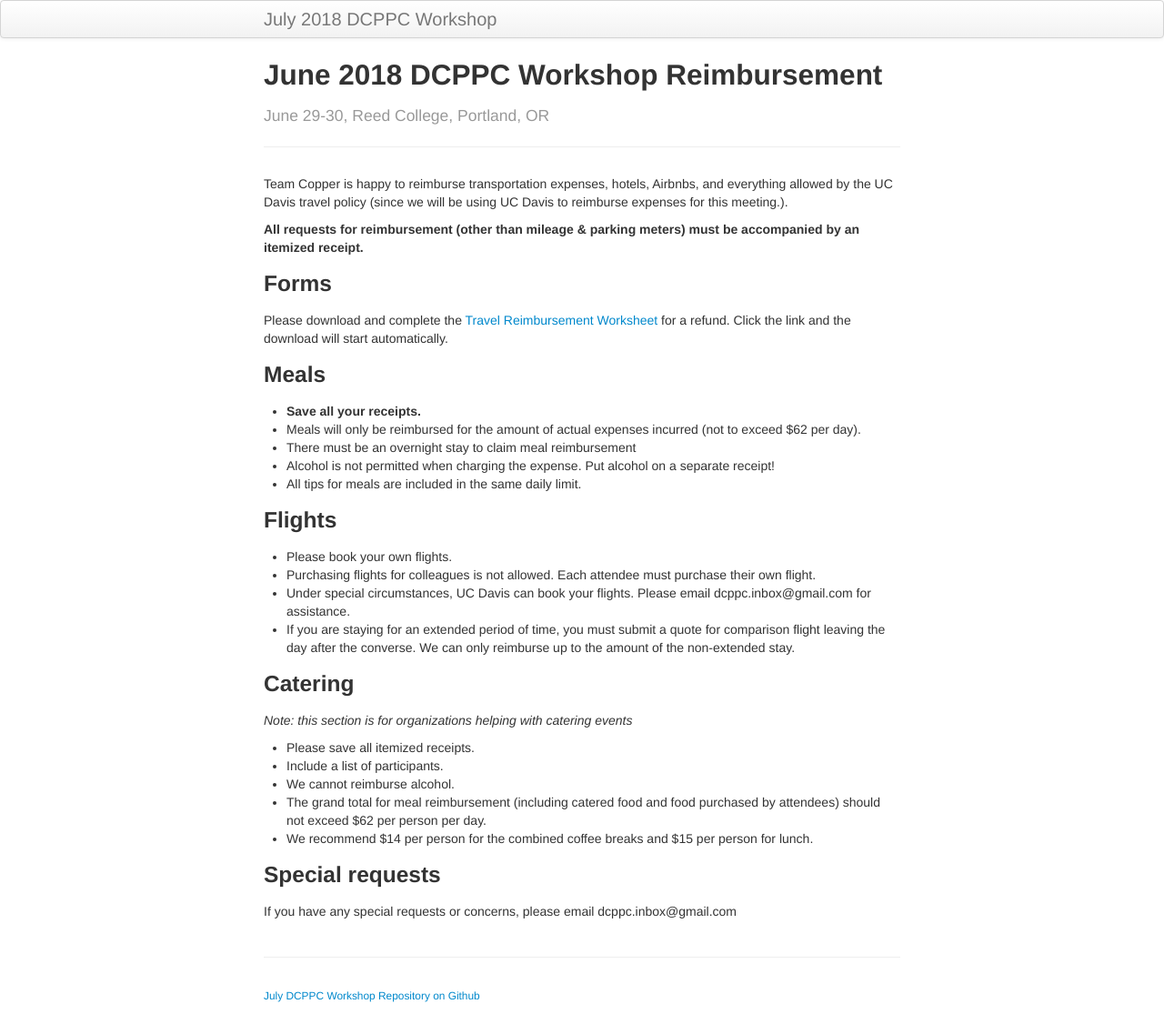
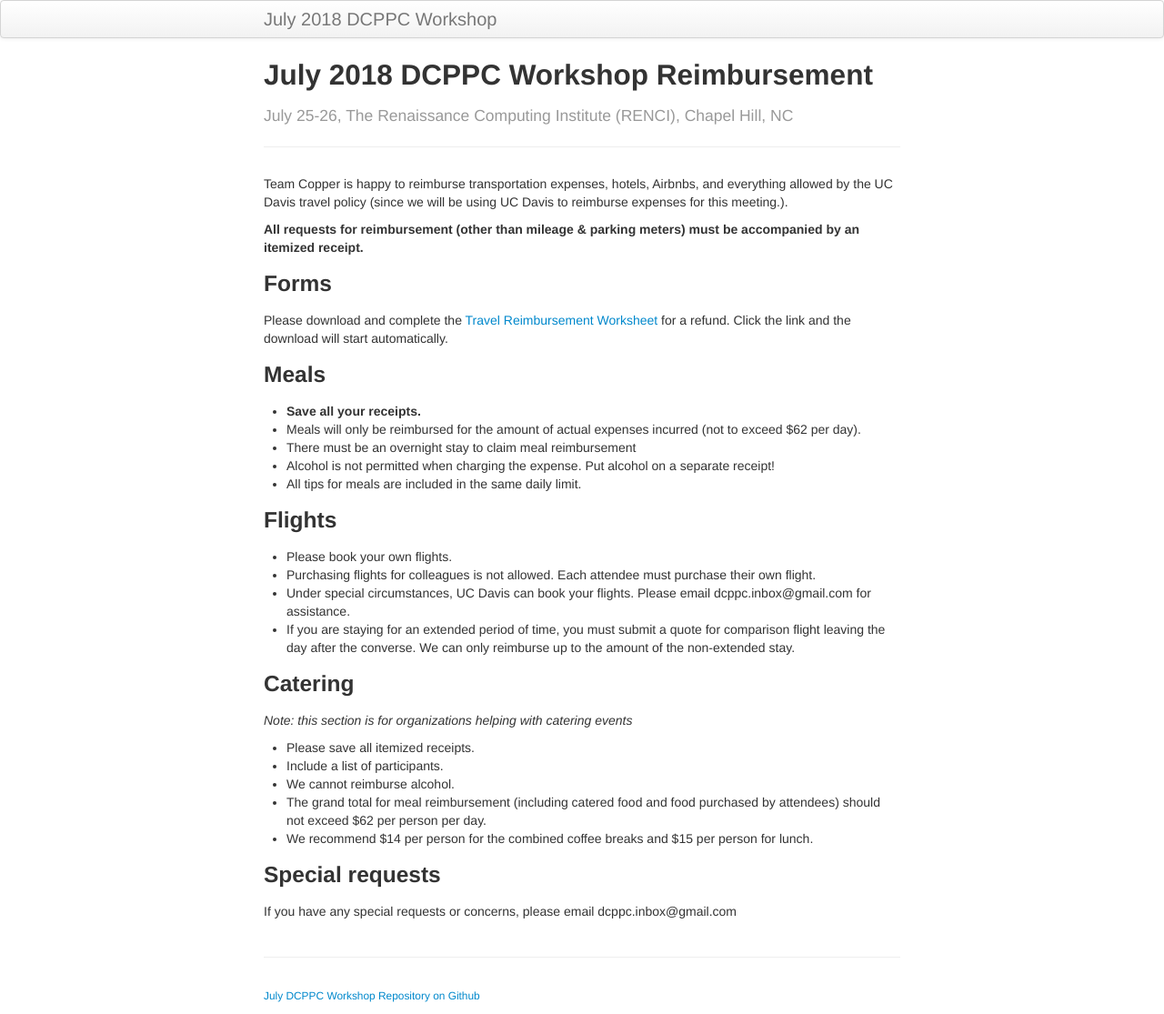
Before and after one commit to dcppc/2018-july-workshop, a Jekyll site: the page built from docs/reimbursements.md, in a window 1280 px wide. Shown: the whole page at 91% size. Built offline with Jekyll 4.4.1, drawn with Linux system fonts in a browser that asks for light colours.

Commit message:
Fix link/title - June -> July

```diff
--- a/docs/reimbursements.md
+++ b/docs/reimbursements.md
@@ -1,7 +1,7 @@
 ---
 layout: page
-title: June 2018 DCPPC Workshop Reimbursement
-tagline: June 29-30, Reed College, Portland, OR
+title: July 2018 DCPPC Workshop Reimbursement
+tagline: July 25-26, The Renaissance Computing Institute (RENCI), Chapel Hill, NC
 ---
 
 Team Copper is happy to reimburse transportation expenses, hotels, Airbnbs,
@@ -12,7 +12,7 @@ and everything allowed by the UC Davis travel policy
 must be accompanied by an itemized receipt.**
 
 ### Forms
-Please download and complete the [Travel Reimbursement Worksheet](https://github.com/dcppc/2018-june-workshop/raw/master/docs/TravelReimbursementWorksheet.doc) for a refund. Click the link and the download will start automatically.
+Please download and complete the [Travel Reimbursement Worksheet](https://github.com/dcppc/2018-july-workshop/raw/master/docs/TravelReimbursementWorksheet.doc) for a refund. Click the link and the download will start automatically.
 
 ### Meals
 - **Save all your receipts.**
```
